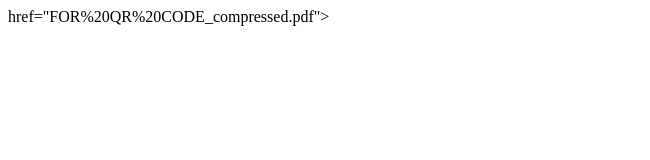
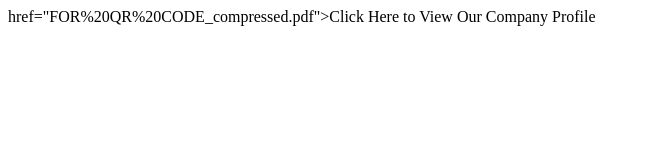
Before and after one commit to Benikatu/QRCODE, a plain HTML site: page index.html in a window 1280 px wide. Shown: the whole page, without its empty margins (0-650 px from the left). Drawn offline with Linux system fonts and the light colour scheme.

Commit message:
Update index.html

```diff
--- a/index.html
+++ b/index.html
@@ -1,3 +1,3 @@
 <html>
-  <p><a> href="FOR%20QR%20CODE_compressed.pdf">
+  <p><a> href="FOR%20QR%20CODE_compressed.pdf">Click Here to View Our Company Profile</a></p>
 <html>
```
